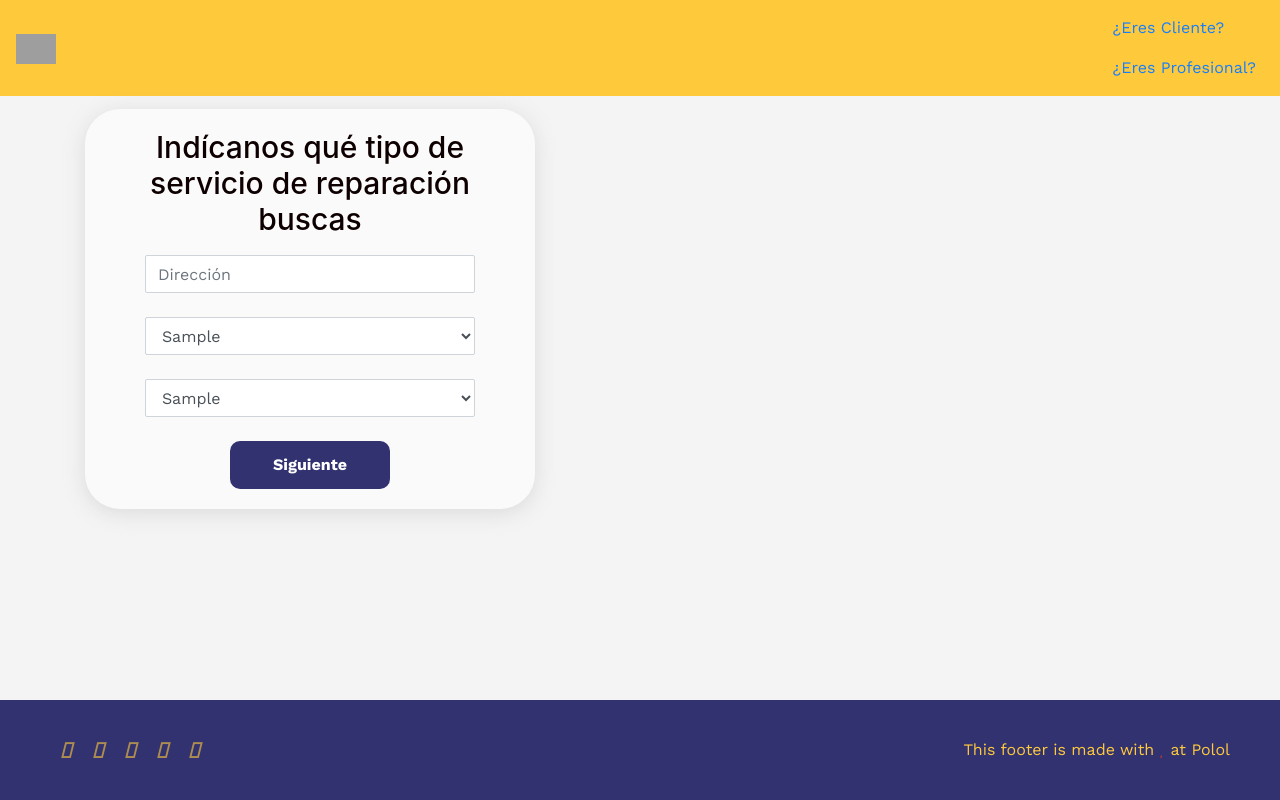
After one commit to Valeria-Zambrano-Guzman/POLOL, a Rails app: page /pages/search in a window 1280 px wide. The commit adds this page. Run offline with Rails 7, Linux system fonts and the light colour scheme; tables that the repository leaves empty hold one stand-in row (values such as "Sample post"); style sheets or scripts are compiled from the project's sources; some libraries are stand-ins or nearby versions; grey boxes are pictures that could not be loaded.

Commit message:
form customers ending

```diff
--- /dev/null
+++ b/app/assets/stylesheets/components/_form.scss
@@ -0,0 +1,30 @@
+.card-form {
+  position: center;
+  width: 450px;
+  height: 400px;
+  left: 152px;
+  top: 225px;
+  background: #FAFAFA;
+  box-shadow: 0px 4px 20px rgba(193, 189, 189, 0.45);
+  border-radius: 35px;
+  align-items: center;
+  padding-block-start: 20px;
+  padding-block-end: 20px;
+  padding-left: 60px;
+  padding-right: 60px;
+}
+
+.text {
+  font-size: 30px;
+  font-family: -apple-system, BlinkMacSystemFont, 'Segoe UI', Roboto, Oxygen, Ubuntu, Cantarell, 'Open Sans', 'Helvetica Neue', sans-serif;
+  font-weight: 500;
+  text-align: center;
+  padding-block-end: 10px;
+}
+
+
+
+.padding-nav-card {
+  padding-block-start: 13px;
+  display: flex;
+}
--- a/app/assets/stylesheets/components/_index.scss
+++ b/app/assets/stylesheets/components/_index.scss
@@ -4,3 +4,4 @@
 @import "navbar";
 @import "button";
 @import "footer";
+@import "form";
--- a/app/controllers/pages_controller.rb
+++ b/app/controllers/pages_controller.rb
@@ -7,4 +7,11 @@ class PagesController < ApplicationController
 
   def type
   end
+
+  def search
+    @services = Service.all
+  end
+
+  def result
+  end
 end
--- a/app/controllers/services_controller.rb
+++ b/app/controllers/services_controller.rb
@@ -1,2 +1,7 @@
 class ServicesController < ApplicationController
+
+  def new
+    @services = Service.all
+  end
+
 end
--- /dev/null
+++ b/app/views/pages/search.html.erb
@@ -0,0 +1,29 @@
+<div class="container">
+  <div class="row justify-content-center">
+    <div class="col-md-6">
+     <div class="padding-nav-card">
+        <div class="card-form">
+            <h2 class="text">Indícanos qué tipo de servicio de reparación buscas</h2>
+          <%= simple_form_for pages_result_path,  method: :get  do %>
+          <div class="mb-4">
+            <%= text_field_tag :query, params[:query], class: "form-control search-input", placeholder: "Dirección" %>
+          </div>
+          <div class="mb-4">
+            <%= select_tag "service", options_from_collection_for_select(@services, "id", "category"), class:"form-control", placeholder: "Tipo de Servicio" %>
+          </div>
+          <div class="mb-4" >
+            <%= select_tag "service", options_from_collection_for_select(@services, "id", "sub_category"),  class:"form-control", placeholder: "Tipo de Problema" %>
+          </div>
+          <div class="form-actions row justify-content-center">
+            <input type="submit" value="Siguiente" class="btn-blue-big">
+          </div>
+        <% end %>
+        </div>
+      </div>
+    </div>
+
+    <div class="col-md-6 justify-content-center">
+
+    </div>
+  </div>
+</div>
--- a/config/routes.rb
+++ b/config/routes.rb
@@ -6,6 +6,8 @@ Rails.application.routes.draw do
 
   get 'uikit', to: 'pages#uikit'
   get 'type', to: 'pages#type'
+  get 'pages/search', to: 'pages#search'
+  get 'pages/result', to: 'pages#result'
 
   resources :users, only: [] do
     resources :reviews, only: [:create, :show]
--- /dev/null
+++ b/db/migrate/20210813205354_destroy_category_from_service.rb
@@ -0,0 +1,6 @@
+class DestroyCategoryFromService < ActiveRecord::Migration[6.0]
+  def change
+    remove_column :services, :category
+    remove_column :services, :sub_category
+  end
+end
--- /dev/null
+++ b/db/migrate/20210813205638_add_category_to_service.rb
@@ -0,0 +1,6 @@
+class AddCategoryToService < ActiveRecord::Migration[6.0]
+  def change
+    add_column :services, :category, :string
+    add_column :services, :sub_category, :string
+  end
+end
```
Also changed, not shown: app/views/pages/result.html.erb (added), app/views/services/new.htm.erb (added), db/schema.rb.
